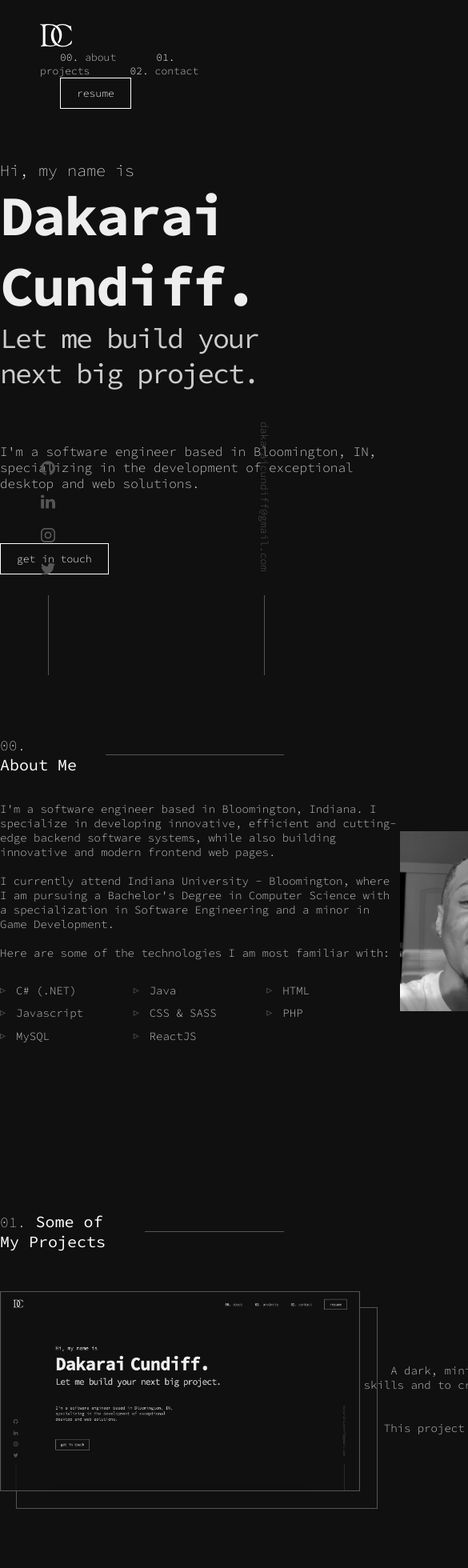
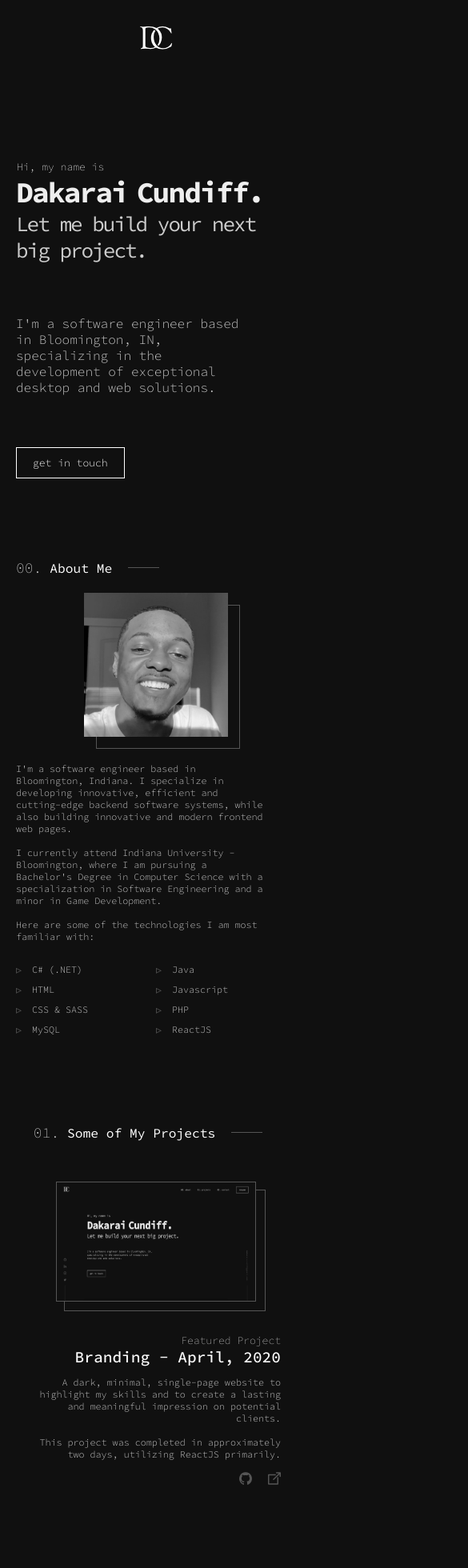
Before and after one commit to dakaraic/dakaraic.github.io, a React app: page / in a window 390 px wide. Shown: the top 1960 px of the page at 80% size, 585 px wide, since content can reach past the window. Built offline with nearby package versions, Linux system fonts and the light colour scheme.

Commit message:
Optimized the site for mobile devices

```diff
--- /dev/null
+++ b/src/styles/_mobile.scss
@@ -0,0 +1,265 @@
+@media only screen and (max-width: 800px) {
+    .header {
+        padding: 0px 20px;
+    }
+
+    .content {
+        max-width: 100vw;
+        padding: 0px 20px;
+
+        section {
+            padding-bottom: 0px;
+
+            &:last-child {
+                padding-bottom: 100px;
+            }
+
+            .title {
+                text-align: center;
+
+                h2 {
+                    font-size: 1.25em;
+                }
+
+                .line {
+                    width: 10vw;
+                    margin: 0px 20px;
+                }
+            }
+        }
+
+        #hero {
+            h3 {
+                font-size: 1em;
+            }
+
+            h2 {
+                font-size: 2em;
+            }
+
+            h1 {
+                font-size: 2.8em;
+                word-spacing: -8px;
+            }
+
+            p {
+                width: 75vw;
+            }
+        }
+
+        #about {
+            #about-content {
+                flex-direction: column;
+
+                .info {
+                    order: 2;
+                    margin-top: 20px;
+
+                    p {
+                        width: 80vw;
+                        font-size: 0.9em;
+                    }
+
+                    ul {
+                        grid-template-columns: repeat(2, minmax(140px, 200px));
+
+                        li {
+                            font-size: 0.9em;
+                        }
+                    }
+                }
+
+                .picture-container {
+                    .picture {
+                        order: 1;
+                        width: 180px;
+                    }
+
+                    .picture-border {
+                        width: 180px;
+                        height: 180px;
+                        border: 1px solid $veryLightGray;
+                        position: absolute;
+                        top: 15px;
+                        left: 15px;
+                    }
+                }
+
+
+            }
+        }
+
+        #projects {
+            .project {
+                flex-direction: column;
+                align-items: center;
+                justify-content: center;
+                margin-bottom: 40px;
+
+                .preview-container {
+                    position: relative;
+
+                    &:after {
+                        content: "";
+                        width: 250px;
+                        height: 150px;
+                        position: absolute;
+                        top: 10px;
+                        left: 10px;
+                        z-index: 1;
+                        border: 1px solid $veryLightGray;
+                    }
+
+                    .preview {
+                        width: 250px;
+                        height: 150px;
+                        background: transparent;
+                        z-index: 50;
+                        display: block;
+                        position: relative;
+                        border: 1px solid $veryLightGray;
+                        filter: grayscale(100%);
+                        transition: .15s all ease;
+
+                        &:hover {
+                            filter: grayscale(0%);
+                        }
+                    }
+                }
+
+                .info {
+                    align-content: flex-end;
+                    justify-content: flex-end;
+                    flex-grow: 1;
+                    text-align: right;
+                    margin-top: 40px;
+
+                    h3 {
+                        color: $light;
+                        font-weight: 200;
+                        font-size: 1em;
+                    }
+
+                    .name {
+                        color: $veryLight;
+                        font-weight: 500;
+                    }
+
+                    .description {
+                        width: 80vw;
+                        font-size: 0.9em;
+                        float: right;
+                        color: $light;
+                    }
+
+                    a {
+                        padding: 10px;
+
+                        &:last-child {
+                            padding-right: 0px;
+                        }
+
+                        svg {
+                            width: 16px;
+                            height: 16px;
+                            fill: $veryLightGray;
+                            transition: .15s all ease;
+                        }
+
+                        &:hover {
+                            svg {
+                                fill: $veryLight;
+                            }
+                        }
+                    }
+                }
+
+                &:nth-child(2n + 1) {
+                    .info {
+                        order: 2;
+                        text-align: left;
+                        align-content: flex-start;
+                        justify-content: flex-start;
+
+                        a {
+                            &:nth-of-type(1) {
+                                padding-right: 10px;
+                                padding-left: 0px !important;
+                            }
+
+                            &:last-child {
+                                padding-right: 10px;
+                            }
+                        }
+
+                        .description {
+                            float: left;
+                        }
+                    }
+
+                    .preview-container {
+                        order: 1;
+
+                        &:after {
+                            content: "";
+                            width: 250px;
+                            height: 150px;
+                            position: absolute;
+                            top: 10px;
+                            right: 10px;
+                            left: auto;
+                            z-index: 1;
+                            border: 1px solid $veryLightGray;
+                        }
+                    }
+                }
+            }
+        }
+
+        #contact {
+            #contact-content {
+                display: flex;
+                align-items: center;
+                justify-content: center;
+                flex-direction: column;
+
+                h1 {
+                    font-size: 2.3em;
+                    font-weight: 800;
+                    color: $light;
+                }
+
+                p {
+                    color: $light;
+                    font-size: 0.9em;
+                    width: 90vw;
+                    margin-bottom: 30px;
+                    max-width: 500px;
+                }
+            }
+        }
+    }
+
+    .navigation {
+        .logo {
+            align-self: center;
+            justify-self: center;
+            text-align: center;
+            margin: 0 auto;
+        }
+
+        .button {
+            display: none;
+        }
+
+        .navigation-links {
+            .navigation-link {
+                display: none;
+            }
+        }
+    }
+
+    .social-side, .email-side {
+        display: none;
+    }
+}
--- a/src/styles/components/_application.scss
+++ b/src/styles/components/_application.scss
@@ -9,7 +9,7 @@
 .content {
     margin: 0 auto;
     min-height: 100vh;
-    max-width: 1000px;
+    max-width: 900px;
     display: flex;
     flex-direction: column;
 
@@ -69,6 +69,7 @@
             color: $veryLight;
             font-weight: 100;
             font-size: 20px;
+            padding-left: 1px;
         }
 
         h1 {
@@ -111,7 +112,6 @@
 
                 ul {
                     padding-top: 15px;
-                    height: 100px;
                     display: grid;
                     grid-template-columns: repeat(3, minmax(140px, 200px));
 
--- a/src/styles/main.scss
+++ b/src/styles/main.scss
@@ -1,6 +1,9 @@
 @import 'variables';
 @import 'globals';
 
+@import 'components/application';
 @import 'components/navigation';
-@import 'components/application';
 @import 'components/button';
+
+// Mobile Optimization
+@import 'mobile';
```
